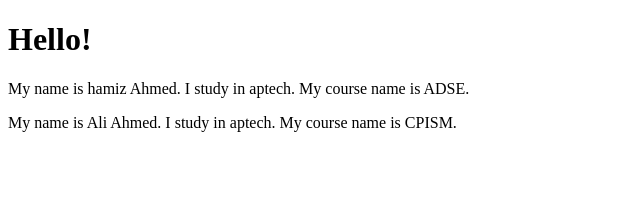
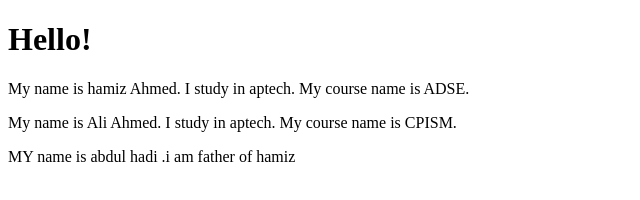
Before and after one commit to Hamiz-Ahmed-cyber/First-File, a plain HTML site: page index.html in a window 1280 px wide. Shown: the whole page, without its empty margins (0-640 px from the left). Drawn offline with Linux system fonts and the light colour scheme.

Commit message:
Update index.html

```diff
--- a/index.html
+++ b/index.html
@@ -8,5 +8,6 @@
     <h1>Hello!</h1>
     <p>My name is hamiz Ahmed. I study in aptech. My course name is ADSE.</p>
     <p>My name is Ali Ahmed. I study in aptech. My course name is CPISM.</p>
+    <p>MY name is abdul hadi .i am father of hamiz</p>
 </body>
 </html>
```
